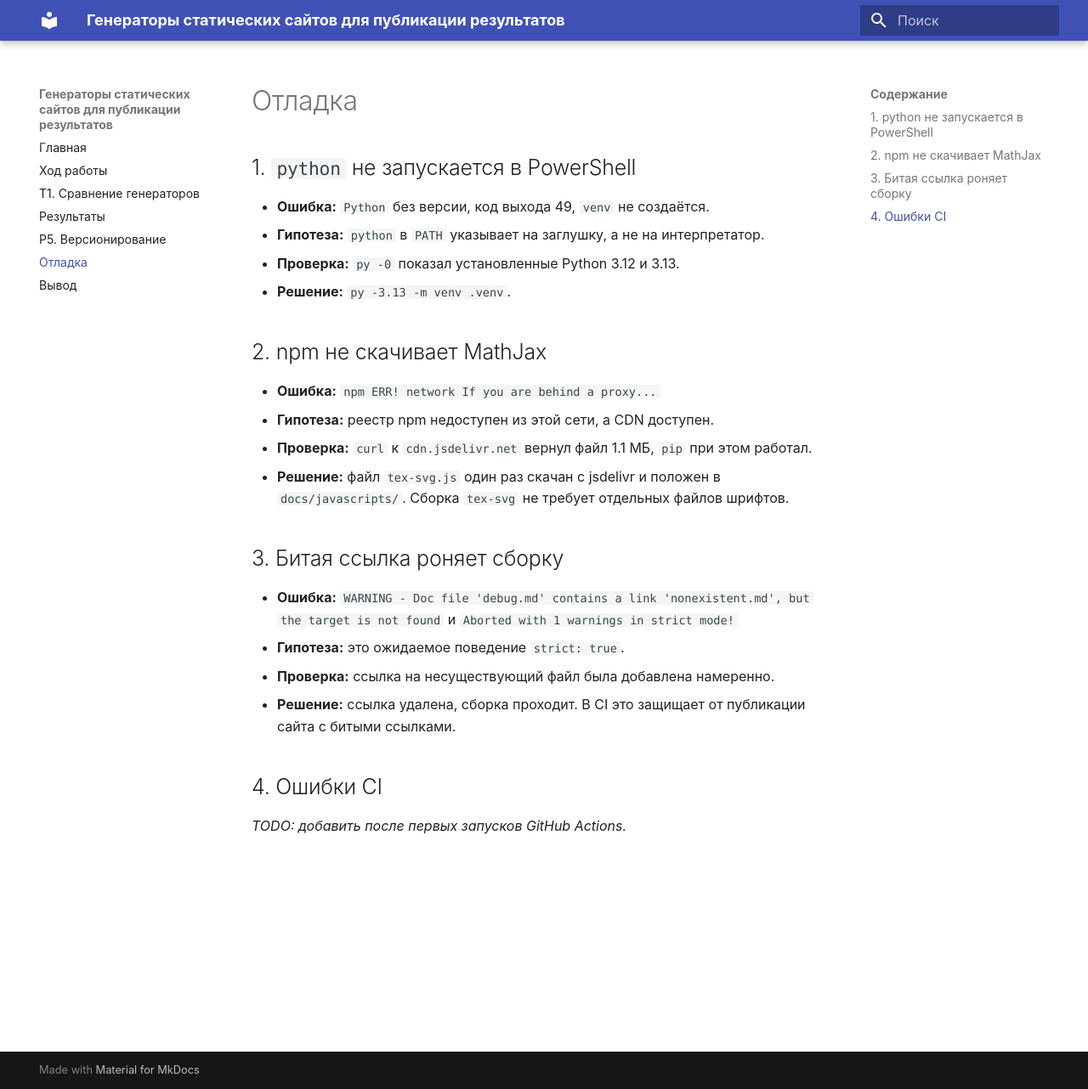
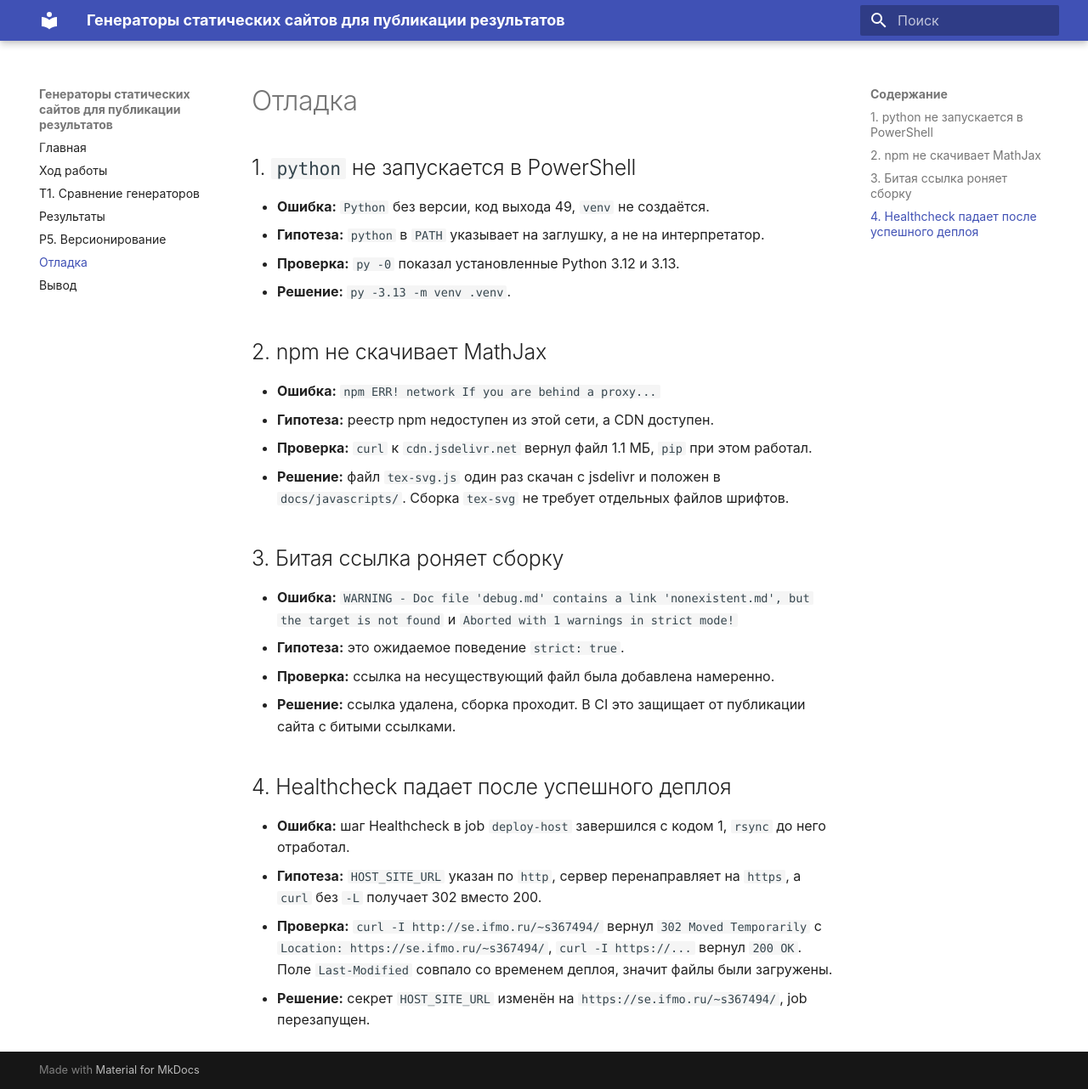
Before and after one commit to mishapolyakov111/ssg-site, an MkDocs documentation site: the page built from docs/debug.md, in a window 1280 px wide and 1282 px high. Shown: the whole window at 85% size. Built offline with MkDocs 1.6.1 and Material for MkDocs 9.7.7, drawn with Linux system fonts in a browser that asks for light colours; a script that is not in the unit is left out; the version menu is left out.

Commit message:
Update debug.md, new errors

```diff
--- a/docs/debug.md
+++ b/docs/debug.md
@@ -21,6 +21,9 @@
 - **Проверка:** ссылка на несуществующий файл была добавлена намеренно.
 - **Решение:** ссылка удалена, сборка проходит. В CI это защищает от публикации сайта с битыми ссылками.
 
-## 4. Ошибки CI
+## 4. Healthcheck падает после успешного деплоя
 
-_TODO: добавить после первых запусков GitHub Actions._
+- **Ошибка:** шаг Healthcheck в job `deploy-host` завершился с кодом 1, `rsync` до него отработал.
+- **Гипотеза:** `HOST_SITE_URL` указан по `http`, сервер перенаправляет на `https`, а `curl` без `-L` получает 302 вместо 200.
+- **Проверка:** `curl -I http://se.ifmo.ru/~s367494/` вернул `302 Moved Temporarily` с `Location: https://se.ifmo.ru/~s367494/`, `curl -I https://...` вернул `200 OK`. Поле `Last-Modified` совпало со временем деплоя, значит файлы были загружены.
+- **Решение:** секрет `HOST_SITE_URL` изменён на `https://se.ifmo.ru/~s367494/`, job перезапущен.
```
